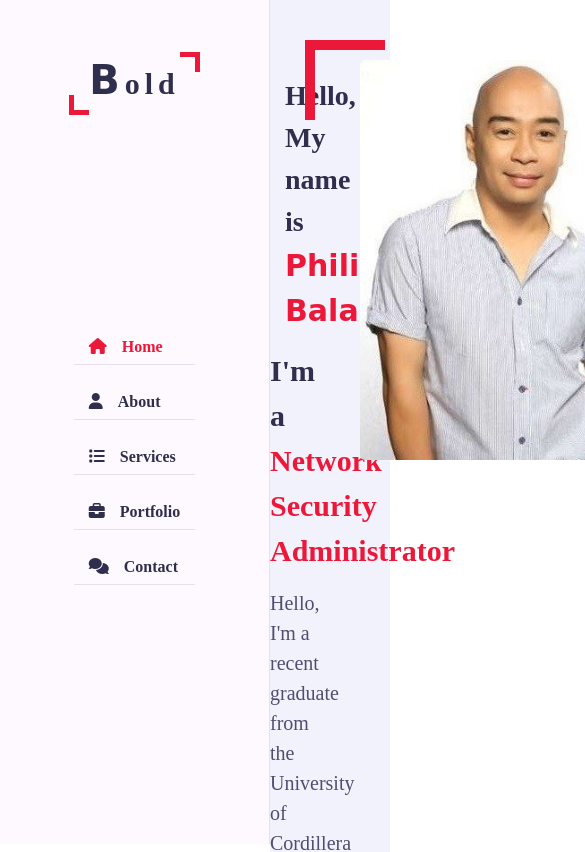
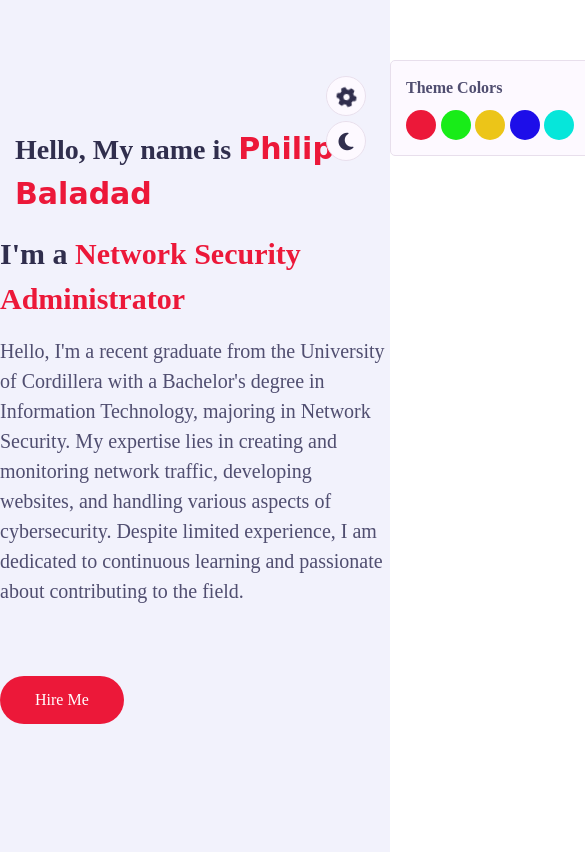
Before and after one commit to Olibirds69/220333174-WebApp, a plain HTML site: page Website portfolio/index.html in a window 390 px wide. Shown: the top 852 px of the page, 585 px wide, since content can reach past the window. Drawn offline with Linux system fonts and the light colour scheme; a web font is replaced by a local one.

Commit message:
97% complete

```diff
--- a/Website portfolio/Css/Style.css
+++ b/Website portfolio/Css/Style.css
@@ -7,6 +7,14 @@
     --bg-black-50:#e8dfec;
     --text-black-900:#302e4d;
     --text-black-700:#504e70;
+}
+body.dark
+{
+    --bg-black-900:#151515;
+    --bg-black-100:#222222;
+    --bg-black-50:#393939;
+    --text-black-900:#ffffff;
+    --text-black-700:#e9e9e9;
 }
 body
 {
@@ -637,3 +645,81 @@ h3.my-profession
     width: 100%;
     display: block;
 }
+/* Contact */
+.contact
+{
+    padding-left: 240px;
+}
+.contact-title
+{
+    color: var(--skin-color);
+    text-align: center;
+    font-size: 25px;
+    margin-bottom: 20px;
+}
+.contact-sub-title
+{
+    color: var(--text-black-900);
+    text-align: center;
+    font-size: 15px;
+    margin-bottom: 60px;
+}
+.contact .contact-info-item
+{
+    flex: 0 0 25%;
+    max-width: 25%;
+    text-align: center;
+    margin-left: 70px;
+}
+.contact .contact-info-item .icon
+{
+    display: inline-block;
+}
+.contact .contact-info-item .icon .fa
+{
+    font-size: 25px;
+    color: var(--skin-color);
+}
+.contact .contact-info-item h4
+{
+    font-size: 18px;
+    font-weight: 700;
+    color: var(--text-black-900);
+    text-transform: capitalize;
+    margin: 15px 0 5px;
+}
+.contact .contact-info-info p
+{
+    font-size: 16px;
+    line-height: 25px;
+    color: var(--text-black-900);
+    font-weight: 700;
+}
+@media (max-width:1199px)
+{
+    .aside
+    {
+        left:-270px;
+    }
+    .main-content
+    {
+        padding-left: 0;
+    }
+    .about .about-content .personal-info .info-item p span
+    {
+        display: block;
+        margin-left: 0;
+    }
+}
+@media (max-width:991px)
+{
+    .home .home-info
+    {
+        flex: 0 0 100%;
+        max-width: 100%;
+    }
+    .home .home-img
+    {
+        display: none;
+    }
+}
--- /dev/null
+++ b/Website portfolio/Css/themes-switcher.css
@@ -0,0 +1,87 @@
+.themes-switcher
+{
+    position: fixed;
+    right: 0;
+    top: 60px;
+    padding: 15px;
+    width: 200px;
+    border: 1px solid var(--bg-black-50);
+    background:var(--bg-black-100);
+    z-index: 101;
+    border-radius: 5px;
+    transition: all 0.3 ease;
+    transform: translateX(100%);
+}
+.themes-switcher.open
+{
+    transform: translateX(-25px);
+}
+.themes-switcher .s-icon
+{
+    position: absolute;
+    height: 40px;
+    width: 40px;
+    text-align: center;
+    font-size: 20px;
+    background: var(--bg-black-100);
+    color: var(--text-black-900);
+    right: 100%;
+    border: 1px solid var(--bg-black-50);
+    margin-right: 25px;
+    cursor: pointer;
+    transition: all 0.3 ease;
+    border-radius: 50%;
+}
+.themes-switcher .s-icon i
+{
+    line-height: 40px;
+}
+.themes-switcher.themes-switcher-toggler
+{
+    top: 10px;
+}
+.themes-switcher .day-night
+{
+    top: 60px;
+}
+.themes-switcher h4
+{
+    margin: 0 0 10px;
+    color: var(--text-black-700);
+    font-size: 16px;
+    font-weight: 600;
+    text-transform: capitalize;
+}
+.themes-switcher .colors
+{
+    display: flex;
+    flex-wrap: wrap;
+    justify-content: space-between;
+}
+.themes-switcher .colors span
+{
+    display: inline-block;
+    height: 30px;
+    width: 30px;
+    border-radius: 50%;
+}
+.themes-switcher .color-1
+{
+    background: #ec1839;
+}
+.themes-switcher .color-2
+{
+    background: #18ec18;
+}
+.themes-switcher .color-3
+{
+    background: #ecc518;
+}
+.themes-switcher .color-4
+{
+    background: #1d0ee9;
+}
+.themes-switcher .color-5
+{
+    background:  #06e6da;
+}
--- /dev/null
+++ b/Website portfolio/Css/themes/color-1.css
@@ -0,0 +1,4 @@
+:root
+{
+    --skin-color: #18ec18;
+}
--- /dev/null
+++ b/Website portfolio/Css/themes/color-2.css
@@ -0,0 +1,4 @@
+:root
+{
+    --skin-color: #ecc518;
+}
--- /dev/null
+++ b/Website portfolio/Css/themes/color-3.css
@@ -0,0 +1,4 @@
+:root
+{
+    --skin-color: #1d0ee9;
+}
--- /dev/null
+++ b/Website portfolio/Css/themes/color-4.css
@@ -0,0 +1,4 @@
+:root
+{
+    --skin-color: #06e6da;
+}
--- a/Website portfolio/index.html
+++ b/Website portfolio/index.html
@@ -7,9 +7,15 @@
         <title>Document</title>
         <!--=====CSS Files-->
         <link rel="stylesheet" href="Css/Style.css">
-        <link rel="stylesheet" href="Css/Colors.css">
+        <link rel="stylesheet" href="Css/themes/Colors.css">
         <link rel="stylesheet" href="https://cdnjs.cloudflare.com/ajax/libs/font-awesome/6.4.2/css/all.min.css">
-
+        <!-- Style Switcher -->
+        <link rel="stylesheet" href="Css/themes/Colors.css" class="alternate-style" title="color-1" disabled>
+        <link rel="stylesheet" href="Css/themes/color-1.css" class="alternate-style" title="color-2" disabled>
+        <link rel="stylesheet" href="Css/themes/color-2.css" class="alternate-style" title="color-3" disabled>
+        <link rel="stylesheet" href="Css/themes/color-3.css" class="alternate-style" title="color-4" disabled>
+        <link rel="stylesheet" href="Css/themes/color-4.css" class="alternate-style" title="color-5" disabled>
+        <link rel="stylesheet" href="Css/themes-switcher.css">
     </head>
     <body>
         <!--===Main Container Start===-->
@@ -17,7 +23,7 @@
             <!--===Aside Start===-->
             <div class="aside">
                 <div class="logo">
-                    <a href="#"><span>B</span>old</a>
+                    <a href="#"><span>T</span>est</a>
                 </div>
                 <div class="nav-toggler">
                     <span></span>
@@ -322,12 +328,66 @@
                     </div>
                 </section>
                 <!--===Portfolio Section End===-->
+                <!-- Contact Section Start -->
+                <section class="contact section">
+                    <div class="container">
+                        <div class="row">
+                            <div class="section-title padd-15">
+                                <h2>Contact Me</h2>
+                            </div>
+                        </div>
+                        <h3 class="contact-title">Any questions?</h3>
+                        <h4 class="contact-sub-title">Feel free to ask</h4>
+                        <div class="row">
+                            <!-- contact items start-->
+                            <div class="contact-info-item padd-15">
+                                <div class="icon"><i class="fa fa-phone"></i></div>
+                                <h4>Call me On</h4>
+                                <p>+63 908 2844 873</p>
+                            </div>
+                             <!-- contact items end-->
+                            <!-- contact items start-->
+                            <div class="contact-info-item padd-15">
+                                <div class="icon"><i class="fa fa-envelope"></i></div>
+                                <h4>Email</h4>
+                                <p>Baladadphilip@gmail.com</p>
+                            </div>
+                             <!-- contact items end-->
 
+                            <!-- contact items start-->
+                            <div class="contact-info-item padd-15">
+                                <div class="icon"><i class="fa fa-globe"></i></div>
+                                <h4>Chat</h4>
+                                <p><a href="https://www.facebook.com/Baladad.10">Facebook</a></p>
+                            </div>
+                             <!-- contact items end-->
+                        </div>
+                    </div>
+                </section>
+                <!-- Contact Section Start -->
             </div>
             <!--===Main Content End===-->
         </div>
         <!--===Main Container Start===-->
+        <!-- Themes -->
+        <div class="themes-switcher">
+            <div class="themes-switcher-toggler s-icon">
+                <i class="fas fa-cog fa-spin"></i>
+            </div>
+            <div class="day-night s-icon">
+                <i class="fas "></i>
+            </div>
+            <h4>Theme Colors</h4>
+            <div class="colors">
+                <span class="color-1" onclick="setActiveStyle('color-1')"></span>
+                <span class="color-2" onclick="setActiveStyle('color-2')"></span>
+                <span class="color-3" onclick="setActiveStyle('color-3')"></span>
+                <span class="color-4" onclick="setActiveStyle('color-4')"></span>
+                <span class="color-5" onclick="setActiveStyle('color-5')"></span>
+            </div>
+        </div>
         <!--===JS Files===-->
+        <script src="js/themes-switcher.js"></script>
         <script src="js/script.js"></script>
     </body>
 </html>
--- /dev/null
+++ b/Website portfolio/js/themes-switcher.js
@@ -0,0 +1,40 @@
+const styleSwitchToggle = document.querySelector(".themes-switcher-toggler");
+styleSwitchToggle.addEventListener("click", () => {
+    document.querySelector(".themes-switcher").classList.toggle("open")
+})
+window.addEventListener("scroll", () => {
+    if(document.querySelector(".themes-switcher").classList.contains("open"))
+    {
+        document.querySelector(".themes-switcher").classList.remove("open")
+    }
+})
+const alternateStyels = document.querySelectorAll(".alternate-style");
+function setActiveStyle(color)
+{
+    alternateStyels.forEach((style) => {
+        if(color === style.getAttribute("title"))
+        {
+            style.removeAttribute("disabled");
+        }
+        else
+        {
+            style.setAttribute("disabled","true");
+        }
+    })
+}
+const dayNight = document.querySelector(".day-night");
+dayNight.addEventListener("click", () => {
+    dayNight.querySelector("i").classList.toggle("fa-sun");
+    dayNight.querySelector("i").classList.toggle("fa-moon");
+    document.body.classList.toggle("dark");
+})
+window.addEventListener("load", () => {
+    if(document.body.classList.contains("dark"))
+    {
+        dayNight.querySelector("i").classList.add("fa-sun");
+    }
+    else
+    {
+        dayNight.querySelector("i").classList.add("fa-moon")
+    }
+})
```
Also changed, not shown: Website portfolio/Css/themes/Colors.css (renamed from Website portfolio/Css/Colors.css).
